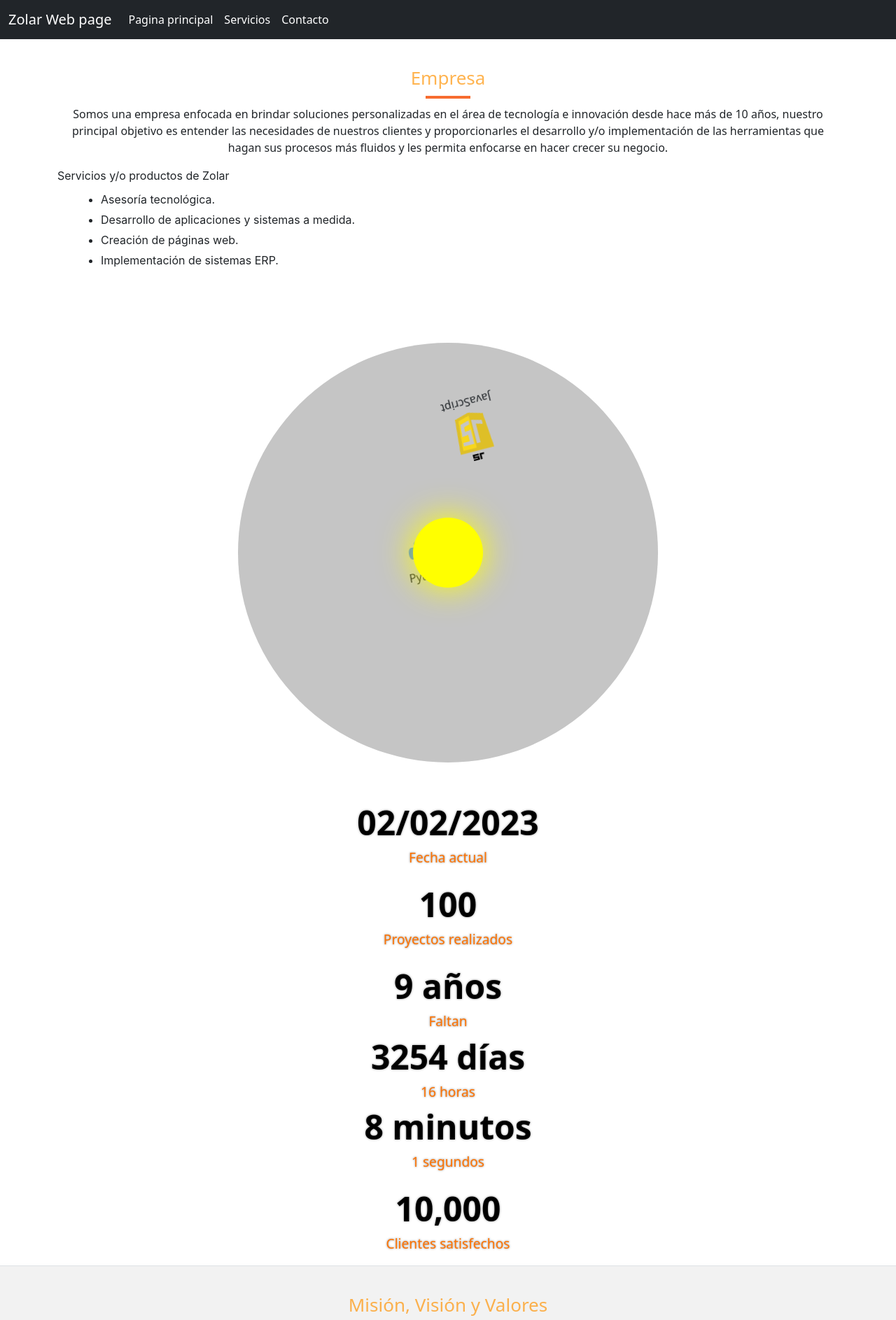
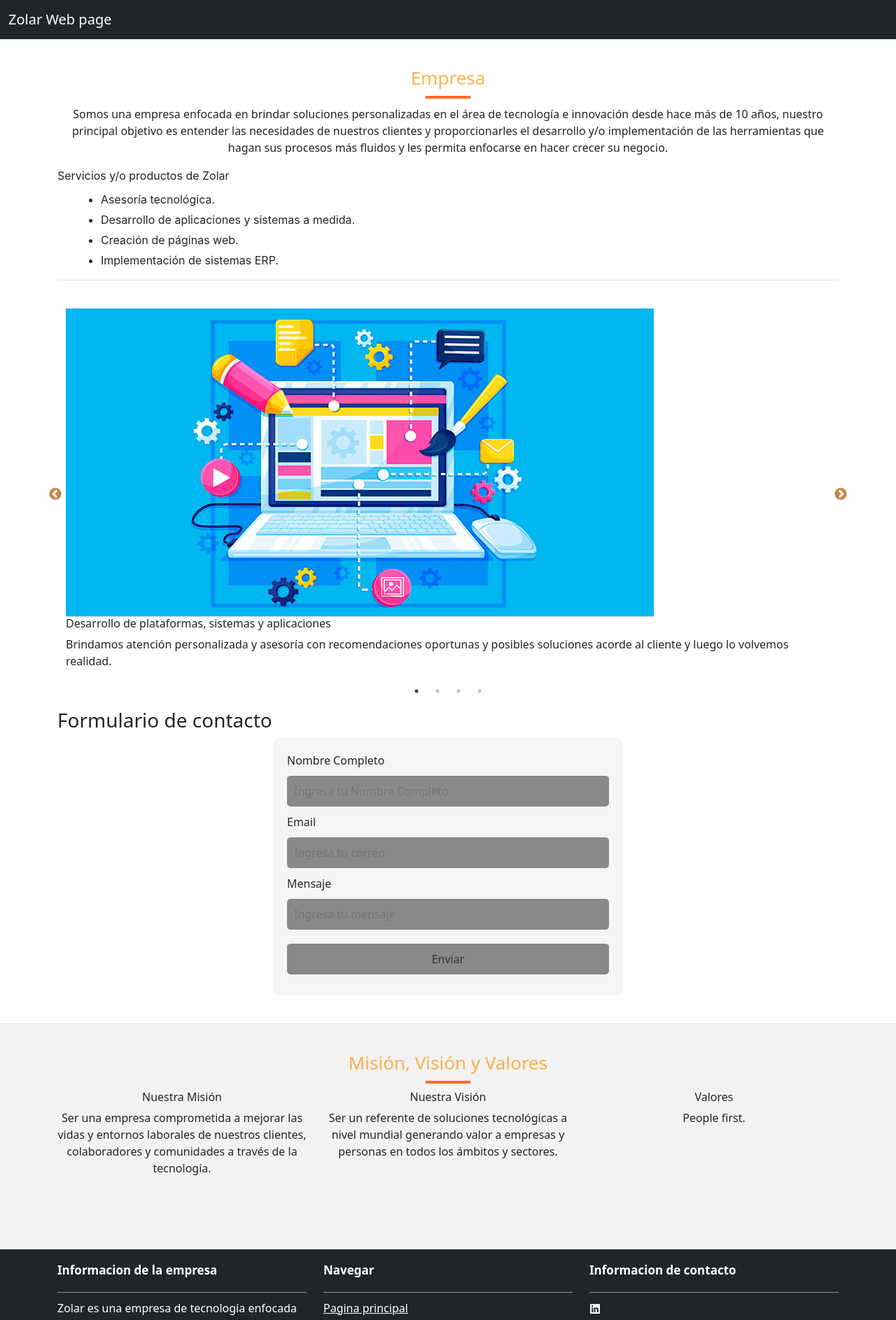
Before and after one commit to zolar-dev/website, a React (Create React App) app: page / in a window 1280 px wide. Shown: the top 1887 px of the page at 70% size. Built offline with nearby package versions, Linux system fonts and the light colour scheme.

Commit message:
Implementacion de botones de sliders

```diff
--- a/package.json
+++ b/package.json
@@ -20,6 +20,8 @@
     "react-router-hash-link": "^2.4.3",
     "react-scripts": "^5.0.1",
     "react-scroll": "^1.8.9",
+    "react-slick": "^0.29.0",
+    "slick-carousel": "^1.8.1",
     "usestate": "^1.1.3",
     "web-vitals": "^2.1.4",
     "yup": "^0.32.11"
--- a/src/components/include/Footer.js
+++ b/src/components/include/Footer.js
@@ -27,16 +27,6 @@ export default function Footer(){
                             <Link to="/">Pagina principal</Link>
                             </li>
                         </ul>
-                        <ul>
-                            <li>
-                            <Link to="/Service">Servicios</Link>
-                            </li>
-                        </ul>
-                        <ul>
-                            <li>
-                            <Link to="/Contact">Contacto</Link>
-                            </li>
-                        </ul>
                     </div>
                     <div className="col-md-4">
                         <h6>Informacion de contacto</h6>
--- a/src/components/include/Navbar.js
+++ b/src/components/include/Navbar.js
@@ -9,20 +9,6 @@ export default function Navbar() {
                 <button class="navbar-toggler" type="button" data-bs-toggle="collapse" data-bs-target="#navbarSupportedContent" aria-controls="navbarSupportedContent" aria-expanded="false" aria-label="Toggle navigation">
                 <span class="navbar-toggler-icon"></span>
                 </button>
-
-                <div class="collapse navbar-collapse" id="navbarSupportedContent">
-                <ul class="navbar-nav me-auto mb-2 mb-lg-0">
-                    <li class="nav-item">
-                        <Link to="/" class="nav-link active">Pagina principal</Link>
-                    </li>
-                    <li class="nav-item">
-                        <Link to="/service" class="nav-link active">Servicios</Link>
-                    </li>
-                    <li class="nav-item">
-                        <Link to="/contact" class="nav-link active">Contacto</Link>
-                    </li>
-                </ul>
-                </div>
             </div>
         </nav>
     );
--- a/src/components/pages/Home.js
+++ b/src/components/pages/Home.js
@@ -1,7 +1,7 @@
 import React from "react";
 import CoreValues from "./include/CoreValues";
-import SolarSystem from "./include/SolarSystem"
-import { FechaContador, ProyectosContador, CuentaRegresivaContador, ClientesContador } from "./include/Counts.js"
+import Services from "./include/Services";
+import Contact from "./Contact";
 
 export default function Home() {
     return(
@@ -27,18 +27,16 @@ export default function Home() {
                                 </ul>
                             </div>
                         </div>
+                        <div>
+                            <Services />
+                        </div>
+                        <div>
+                            <Contact />
+                        </div>
+
                     </div>
                 </div>
         </section>
-
-        <SolarSystem/>
-
-        <div>
-            <FechaContador/>
-            <ProyectosContador/>
-            <CuentaRegresivaContador/>
-            <ClientesContador/>
-        </div>
 
         {/* Nuestra mision, vision y valores etc.*/}
         <CoreValues/>
--- a/src/components/pages/include/Counts.js
+++ /dev/null
@@ -1,71 +0,0 @@
-import { useState, useEffect } from "react";
-import CountUp from "react-countup";
-import Countdown from "react-countdown";
-import moment from "moment-timezone"
-import  '../../../Counts.css';
-
-
-export function FechaContador() {
-  const [date, setDate] = useState(moment().tz("America/Guatemala"));
-
-  useEffect(() => {
-    const interval = setInterval(() => {
-      setDate(moment().tz("America/Guatemala"));
-    }, 1000);
-    return () => clearInterval(interval);
-  }, []);
-
-  return (
-    <div className="counter-container">
-      <div className="counter-value">
-        {date.format("DD/MM/YYYY")}
-      </div>
-      <div className="counter-label">Fecha actual</div>
-    </div>
-  );
-}
-
-export function ProyectosContador() {
-  return (
-    <div className="counter-container">
-      <div className="counter-value">
-        <CountUp start={0} end={100} delay={0} />
-      </div>
-      <div className="counter-label">Proyectos realizados</div>
-    </div>
-  );
-}
-
-export function CuentaRegresivaContador() {
-  const fechaFinal = new Date("January 1, 2032 00:00:00").getTime();
-  const fechaInicial = new Date("January 1, 2022 00:00:00").getTime();
-
-  const calcularAños = (time) => {
-    const diff = new Date(time).getTime() - fechaInicial;
-    return Math.floor(diff / (1000 * 60 * 60 * 24 * 365.25));
-  };
-
-  const renderContador = ({ days, hours, minutes, seconds }) => (
-    <div className="counter-container">
-      <div className="counter-value">{calcularAños(fechaFinal)} años</div>
-      <div className="counter-label">Faltan</div>
-      <div className="counter-value">{days} días</div>
-      <div className="counter-label">{hours} horas</div>
-      <div className="counter-value">{minutes} minutos</div>
-      <div className="counter-label">{seconds} segundos</div>
-    </div>
-  );
-
-  return <Countdown date={fechaFinal} renderer={renderContador} />;
-}
-
-export function ClientesContador() {
-  return (
-    <div className="counter-container">
-      <div className="counter-value">
-        <CountUp start={0} end={10000} delay={0} />
-      </div>
-      <div className="counter-label">Clientes satisfechos</div>
-    </div>
-  );
-}
--- a/src/components/pages/include/Services.js
+++ b/src/components/pages/include/Services.js
@@ -1,16 +1,17 @@
 import React from "react"
+import Slider from "react-slick";
 import Service1 from '../../images/imagenServicio.jpg';
+import "slick-carousel/slick/slick.css";
+import "slick-carousel/slick/slick-theme.css";
+<link rel="stylesheet" type="text/css" href="http://kenwheeler.github.io/slick/slick/slick-theme.css"/>
 
 const ServiceCard = ({ imageSrc, title, description }) => {
   return (
-      <div className="col-md-4">
-        <div className="card-container shadow">
-          <img src={imageSrc} className="w-100 border-bottom" alt="Servicios" />
+    <div className="card-container" style={{ width: "100%" }}>
+      <img src={imageSrc} className="w-80 border-bottom" alt="Servicios" />
       <div className="card-body">
         <h6>{title}</h6>
-            <div className="underline"></div>
         <p>{description}</p>
-          </div>
       </div>
     </div>
   );
@@ -24,20 +25,30 @@ const ServiceCard = ({ imageSrc, title, description }) => {
         { imageSrc: Service1, title: "Outsourcing de colaboradores en el área de tecnología", description: "Sabemos que no todas las empresas son iguales y cada necesidad es distinta, si lo que necesitas son colaboradores a tiempo parcial o completo dedicados al área de tecnología te brindamos el servicio outsourcing con profesionalismo, ética y nuestro soporte y respaldo."}
     ];
 
-    return(
+    const sliderSettings = {
+      dots: true, // Mostrar puntos de navegación
+      infinite: true,
+      speed: 500,
+      slidesToShow: 1, // Mostramos solo 1 tarjeta a la vez
+      slidesToScroll: 1,
+      nextArrow: <div className="slick-next">Siguiente</div>, // Flecha derecha personalizada
+      prevArrow: <div className="slick-prev">Anterior</div>, // Flecha izquierda personalizada
+    };
+
+    return (
       <section className="section border-top">
         <div className="container">
-                <div className="row">
+          <Slider {...sliderSettings}>
             {servicesArr.map((service) => (
               <ServiceCard
+                key={service.title}
                 imageSrc={service.imageSrc}
                 title={service.title}
                 description={service.description}
               />
             ))}
+          </Slider>
         </div>
-            </div>
-
       </section>
     );
   }
--- a/src/components/pages/include/SolarSystem.js
+++ /dev/null
@@ -1,34 +0,0 @@
-import React from 'react';
-import planetJavascript from '../../images/javascript.png';
-import planetPython from '../../images/python.png';
-import  '../../../SolarSystemStyle.css';
-// importar imágenes para otros planetas
-
-const SolarSystem = () => {
-  const planets = [
-    { name: 'JavaScript', image: planetJavascript, className: 'javascript' },
-    { name: 'Python', image: planetPython, className: 'python' },
-    // información para otros planetas
-  ];
-
-  return (
-    <div className="solar-system">
-      {planets.map((planet, index) => (
-        <Planet key={index} name={planet.name} image={planet.image} className={planet.className} />
-      ))}
-      <div className="sun"></div>
-    </div>
-  );
-};
-
-const Planet = ({ name, image, className }) => {
-    return (
-      <div className={className}>
-        <img className="planet-img" src={image} alt={name} />
-        <div className="planet-name">{name}</div>
-      </div>
-    );
-  };
-
-
-export default SolarSystem;
--- a/src/index.css
+++ b/src/index.css
@@ -29,3 +29,6 @@ code {
   margin-bottom: 5px;
   margin-left: 10px;
 }
+.slick-prev:before, .slick-next:before {
+  color: #b35e0f !important;
+}
```
Also changed, not shown: src/components/pages/include/Planet.js (deleted, +0 -13 lines), 1 other file (tests, documents, lock files or other folders). Lines whose indentation alone changed are shown as unchanged.
